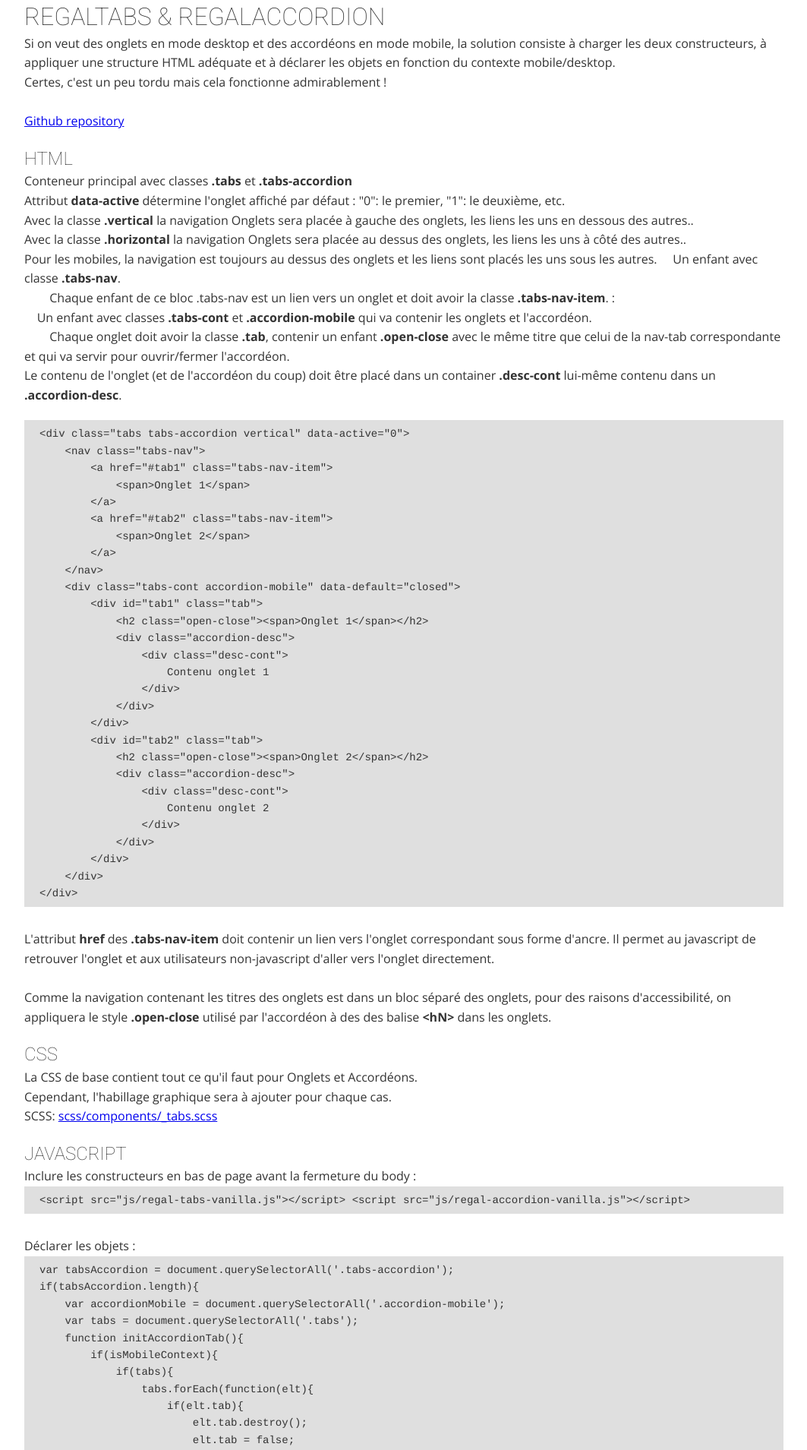
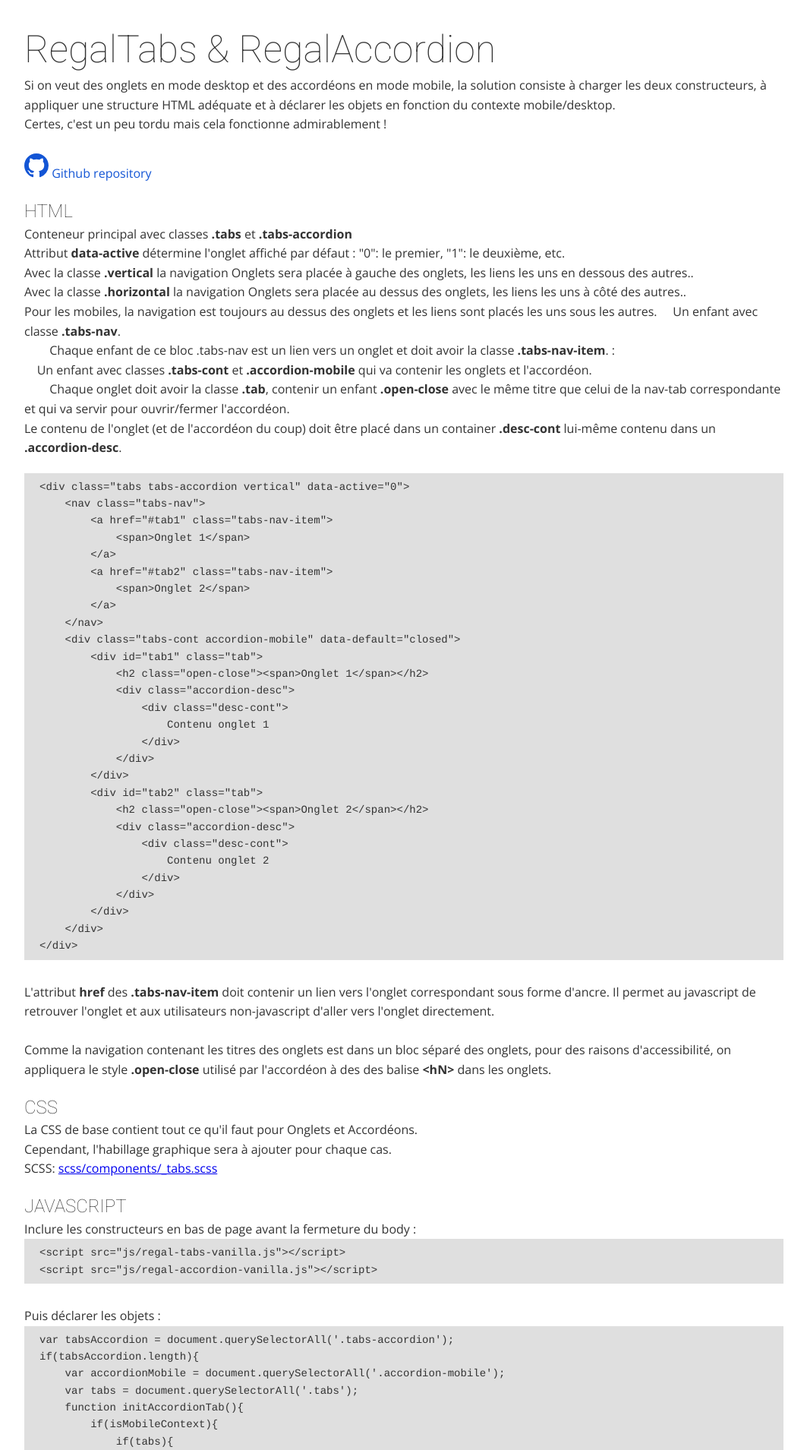
Before and after one commit to regaloeb/regal-tabs-accordion-vanilla, a PHP site: page / in a window 1280 px wide. Shown: the top 1909 px of the page at 76% size, without its empty margins (108-1171 px from the left). Run offline with PHP 8.4, Linux system fonts and the light colour scheme.

Commit message:
Maj diverses

```diff
--- a/index.php
+++ b/index.php
@@ -34,7 +34,8 @@
 				<p>
 					Si on veut des onglets en mode desktop et des accordéons en mode mobile, la solution consiste à charger les deux constructeurs, à appliquer une structure HTML adéquate et à déclarer les objets en fonction du contexte mobile/desktop.<br>
 					Certes, c'est un peu tordu mais cela fonctionne admirablement&nbsp;!<br><br>
-					<a href="https://github.com/regaloeb/regal-tabs-accordion-vanilla" target="_blank">Github repository</a>
+					<a href="https://github.com/regaloeb/regal-tabs-accordion-vanilla" target="_blank" class="picto-link"><span class="picto"> <svg class="octicon octicon-mark-github v-align-middle" height="32" viewBox="0 0 16 16" version="1.1" width="32" aria-hidden="true"><path fill-rule="evenodd" d="M8 0C3.58 0 0 3.58 0 8c0 3.54 2.29 6.53 5.47 7.59.4.07.55-.17.55-.38 0-.19-.01-.82-.01-1.49-2.01.37-2.53-.49-2.69-.94-.09-.23-.48-.94-.82-1.13-.28-.15-.68-.52-.01-.53.63-.01 1.08.58 1.23.82.72 1.21 1.87.87 2.33.66.07-.52.28-.87.51-1.07-1.78-.2-3.64-.89-3.64-3.95 0-.87.31-1.59.82-2.15-.08-.2-.36-1.02.08-2.12 0 0 .67-.21 2.2.82.64-.18 1.32-.27 2-.27.68 0 1.36.09 2 .27 1.53-1.04 2.2-.82 2.2-.82.44 1.1.16 1.92.08 2.12.51.56.82 1.27.82 2.15 0 3.07-1.87 3.75-3.65 3.95.29.25.54.73.54 1.48 0 1.07-.01 1.93-.01 2.2 0 .21.15.46.55.38A8.013 8.013 0 0016 8c0-4.42-3.58-8-8-8z"/></svg>
+</span>Github repository</a>
 				</p>
 				<h2>HTML</h2>
 				<p>
@@ -93,10 +94,10 @@
 				<p>
 					Inclure les constructeurs en bas de page avant la fermeture du body&nbsp;:
 					<span class="code">
-&lt;script src="js/regal-tabs-vanilla.js">&lt;/script>
+&lt;script src="js/regal-tabs-vanilla.js">&lt;/script><br>
 &lt;script src="js/regal-accordion-vanilla.js">&lt;/script>
 					</span>
-					Déclarer les objets&nbsp;:
+					Puis déclarer les objets&nbsp;:
 					<span class="code">
 var tabsAccordion = document.querySelectorAll('.tabs-accordion');<br>
 if(tabsAccordion.length){<br>
--- a/scss/common/_common.scss
+++ b/scss/common/_common.scss
@@ -40,9 +40,29 @@ h1, h2, h3, h4{
 	font-family: $specialFont;
 }
 
-h1,
+h1{
+	font-size: 3rem;
+	@media (min-width: $mobile-phone){
+		font-size: 5rem;
+	}
+}
 h2{
 	text-transform: uppercase;
+}
+
+.picto-link{
+	color: $blue;
+	text-decoration: none;
+
+	.picto{
+		path{
+			fill: $blue;
+		}
+	}
+
+	&:hover{
+		text-decoration: underline;
+	}
 }
 
 p{
@@ -80,10 +100,10 @@ a{
 .page-content{
 	transition: transform $speed2 $defaultEase;
 	position: relative;
-	padding: 0 1rem;
+	padding: 2rem 1rem 0 1rem;
 
 	@media (min-width: 810px){
-		padding: 0;
+		padding: 3rem 0 0 0;
 	}
 
 	&.mobile-nav-active{
```
Also changed, not shown: css/styles.css, 1 other file.
